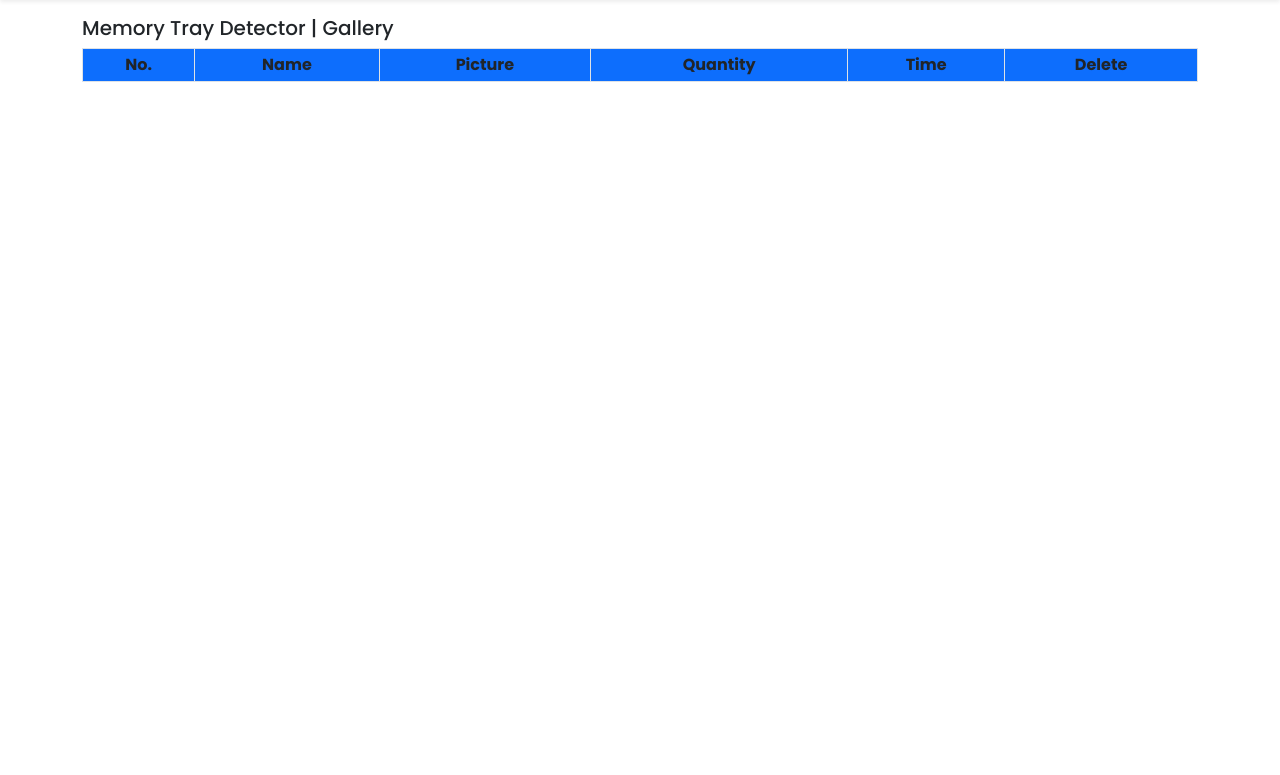
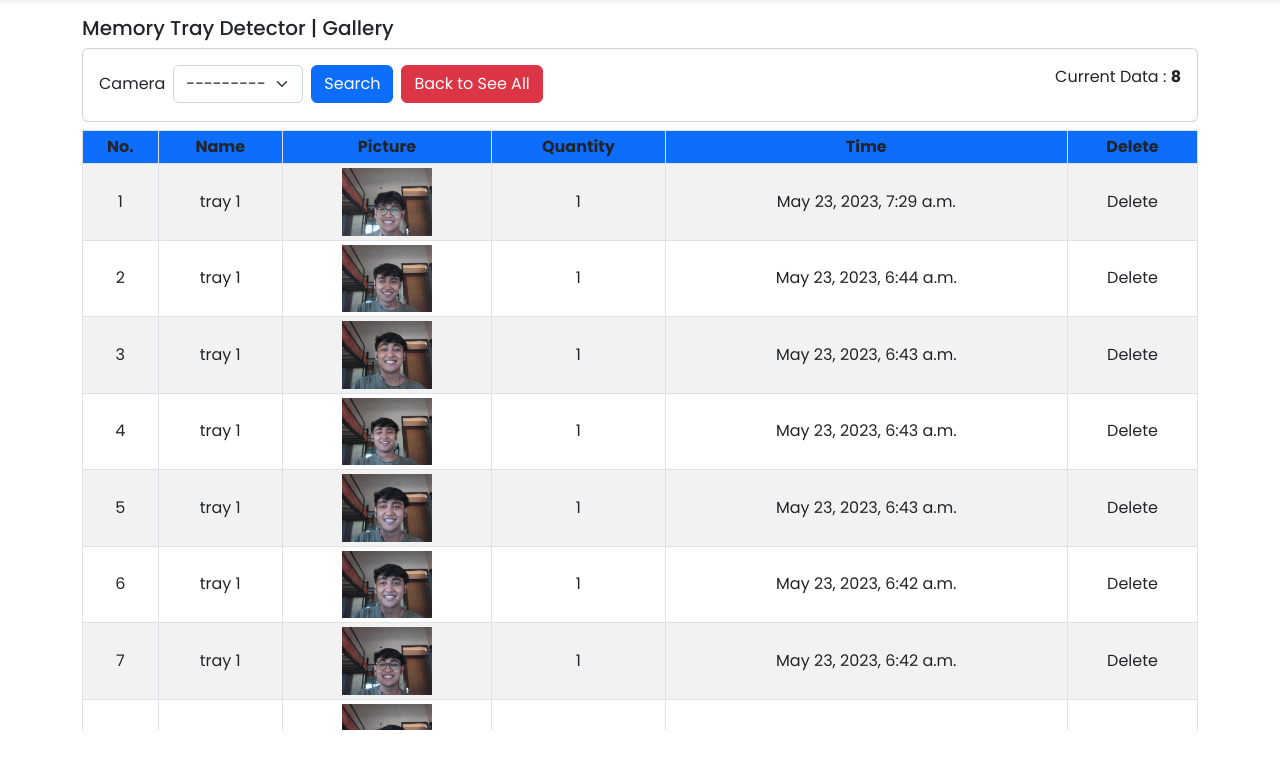
Before and after one commit to ilhamdirga/wowrack-it-02, a Django app: page /memory-tray-detector/gallery/ in a window 1280 px wide. Shown: the part 56-831 px from the top of the page. Run offline with Django 4.2, Linux system fonts and the light colour scheme; data comes from the database, SQL or seed files in the repository; both versions use the stored data as it was after the commit; lists and menus that the app fills with data are empty.

Commit message:
add code

```diff
--- a/memory_tray_detector/filters.py
+++ b/memory_tray_detector/filters.py
@@ -1,5 +1,5 @@
 from django import forms
-from .models import Camera
+from .models import Camera, Gallery
 
 import django_filters
 
@@ -18,7 +18,12 @@ class CameraFilter(django_filters.FilterSet):
 
 class GalleryFilter(django_filters.FilterSet):
     name = django_filters.ChoiceFilter(
-        label="Name",
+        label="Camera",
         choices=Camera.objects.values_list('name', 'name').distinct(),
         widget=forms.Select(attrs={'class': 'form-select'})
     )
+    class Meta:
+        model = Gallery
+        fields = [
+            'name'
+        ]
--- a/memory_tray_detector/templates/memory_tray_detector/camera.html
+++ b/memory_tray_detector/templates/memory_tray_detector/camera.html
@@ -61,7 +61,7 @@
                   <button type="submit" class="btn btn-primary">Search</button>
                 </div>
                 <div class="col-auto">
-                  <a href="{% url 'memory_tray_detector:camera' %}" class="btn btn-danger">Back to See All</a>
+                  <a href="{% url 'memory_tray_detector:gallery' %}" class="btn btn-danger">Back to See All</a>
                 </div>
               </form>
             </div>
--- a/memory_tray_detector/templates/memory_tray_detector/gallery.html
+++ b/memory_tray_detector/templates/memory_tray_detector/gallery.html
@@ -24,6 +24,34 @@
   <div class="container mt-3" style="font-family: 'Poppins', sans-serif; font-weight: 400;">
     <!-- title -->
     <h5>Memory Tray Detector | Gallery</h5>
+    <!-- Filter -->
+    <div class="row mt-2 mb-2">
+      <div class="col">
+        <div class="card card-body">
+          <div class="d-flex justify-content-between">
+            <div>
+              <form method="GET" class="row g-2 align-items-center">
+                <div class="col-auto align-middle">
+                  {{myFilters.form.name.label}}
+                </div>
+                <div class="col-auto">
+                  {{myFilters.form.name}}
+                </div>
+                <div class="col-auto">
+                  <button type="submit" class="btn btn-primary">Search</button>
+                </div>
+                <div class="col-auto">
+                  <a href="{% url 'memory_tray_detector:gallery' %}" class="btn btn-danger">Back to See All</a>
+                </div>
+              </form>
+            </div>
+            <div>
+              <p>Current Data : <strong>{{total_pic}}</strong></p>
+            </div>
+          </div>
+        </div>
+      </div>
+    </div>
     <!-- Tabel -->
     <div class="scroll">
       <table class="table table-striped table-hover table-bordered table-sm rounded rounded-lg">
@@ -38,11 +66,18 @@
           </tr>
         </thead>
         <tbody>
-          {% for data in detected %}
+          {% for data in gallery %}
             <tr>
               <td scope="row" class="text-center align-middle">{{forloop.counter}}</td>
               <td class="text-center align-middle">{{data.name}}</td>
-              <td class="text-center align-middle">{{data.detected_time}}</td>
+              <td class="text-center align-middle">
+                {% if data.picture %}
+                   <img src="{{data.picture.url}}" alt="" width="90px">
+                  {% endif %}
+              </td>
+              <td class="text-center align-middle">{{data.quantity}}</td>
+              <td class="text-center align-middle">{{data.timestamp}}</td>
+              <td class="text-center align-middle">Delete</td>
             </tr>
           {% endfor %}
         </tbody>
--- a/memory_tray_detector/urls.py
+++ b/memory_tray_detector/urls.py
@@ -4,6 +4,7 @@ from . import views
 app_name = 'memory_tray_detector'
 urlpatterns = [
     path('', views.home, name='home'),
+    path('open-cam/', views.open_cam, name='open-cam'),
     path('camera/', views.camera, name='camera'),
     path('camera/add', views.add_camera, name='add-camera'),
     path('camera/delete/<int:delete_id>', views.delete, name='delete-camera'),
--- a/memory_tray_detector/views.py
+++ b/memory_tray_detector/views.py
@@ -1,12 +1,17 @@
 from django.shortcuts import render, redirect
 from django.contrib import messages
-from .models import Camera
+from .models import Camera, CamCard, Gallery
 from .forms import AddCameraForm
-from .filters import CameraFilter
+from .filters import CameraFilter, GalleryFilter
+from .ml_models.camera import open_camera
+from django.conf import settings
+# from memory_tray_detector.models import Gallery
+
+import os
 
 # Create your views here.
 def home(request):
-    cam_card = Camera.objects.all()
+    cam_card = CamCard.objects.all()
     context = {
         'title': 'Memory Tray Detector | Home',
         'cam_card': cam_card
@@ -18,8 +23,6 @@ def camera(request):
     total_cam = len(camera)
     myFilters = CameraFilter(request.GET, queryset=camera)
     camera = myFilters.qs
-
-
     context = {
         'title': 'Memory Tray Detector : Camera',
         'camera': camera,
@@ -27,6 +30,20 @@ def camera(request):
         'myFilters': myFilters
     }
     return render(request, 'memory_tray_detector/camera.html', context)
+
+def open_cam(request):
+    if request.method == 'GET':
+        # Cek apakah kamera sudah terbuka sebelumnya
+        if 'camera_open' in request.session:
+            messages.error(request, 'Camera sedang terbuka')
+            return redirect('memory_tray_detector:home')
+
+        save_folder = os.path.join(settings.BASE_DIR, 'static', 'images', 'memory_tray_detector')
+        request.session['camera_open'] = True
+        open_camera(save_folder)
+        del request.session['camera_open']  # Hapus status kamera terbuka setelah selesai
+
+    return redirect('memory_tray_detector:home')
 
 def add_camera(request):
     add_form = AddCameraForm(request.POST or None)
@@ -79,8 +96,16 @@ def update(request, update_id):
     return render(request, 'memory_tray_detector/add_camera.html', context)
 
 def gallery(request):
+    gall = Gallery.objects.all().order_by('-id')
+    total_pic = len(gall)
+
+    myFilters = GalleryFilter(request.GET, queryset=gall)
+    gall = myFilters.qs
     context = {
-        'title': 'Memory Tray Detector | Gallery'
+        'title': 'Memory Tray Detector | Gallery',
+        'gallery': gall,
+        'myFilters':myFilters,
+        'total_pic': total_pic
     }
     return render(request, 'memory_tray_detector/gallery.html', context)
 
```
Also changed, not shown: memory_tray_detector/ml_models/camera.py (+44 -25 lines), memory_tray_detector/templates/memory_tray_detector/home.html (+13 -1 lines), db.sqlite3, static/images/memory_tray_detector/Picture1.jpg (deleted), static/images/memory_tray_detector/Picture1_mHwIT5z.jpg (deleted), static/images/memory_tray_detector/tray 1-12.jpg (added), static/images/memory_tray_detector/tray 1-13.jpg (added), static/images/memory_tray_detector/tray 1-14.jpg (added), static/images/memory_tray_detector/tray 1-15.jpg (added), static/images/memory_tray_detector/tray 1-16.jpg (added), static/images/memory_tray_detector/tray 1-17.jpg (added), static/images/memory_tray_detector/tray 1-18.jpg (added), static/images/memory_tray_detector/tray 1-19.jpg (added), 2 other files.
